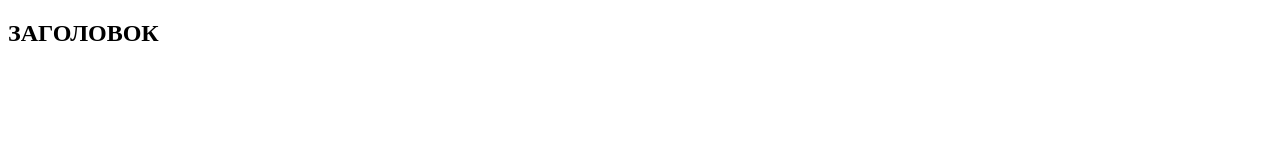
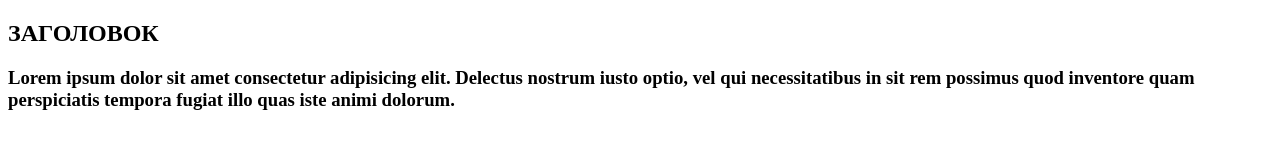
Before and after one commit to Dozerator/first-project, a plain HTML site: page index.html in a window 1280 px wide. Drawn offline with Linux system fonts and the light colour scheme.

Commit message:
Добавлен текс

```diff
--- a/index.html
+++ b/index.html
@@ -8,5 +8,6 @@
 </head>
 <body>
     <h2>ЗАГОЛОВОК</h2>
+    <h3>Lorem ipsum dolor sit amet consectetur adipisicing elit. Delectus nostrum iusto optio, vel qui necessitatibus in sit rem possimus quod inventore quam perspiciatis tempora fugiat illo quas iste animi dolorum.</h3>
 </body>
 </html>
```
